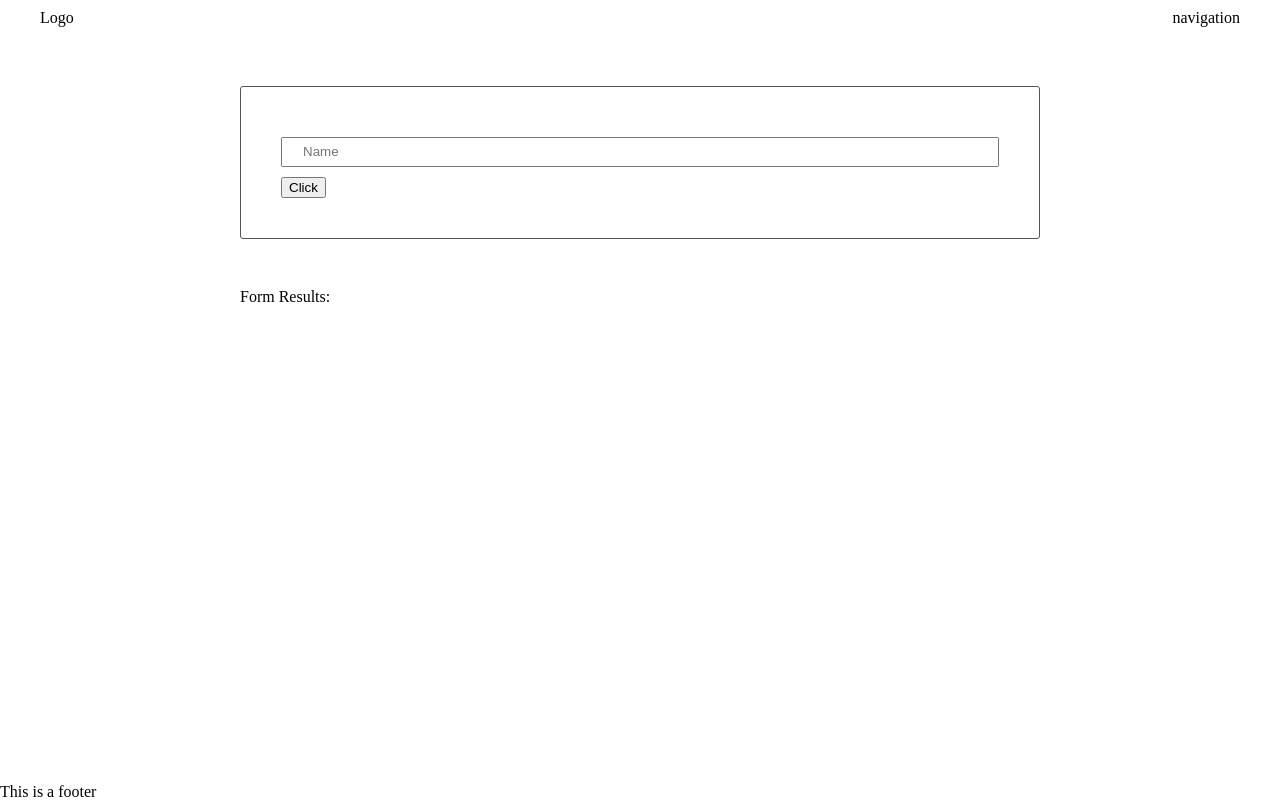
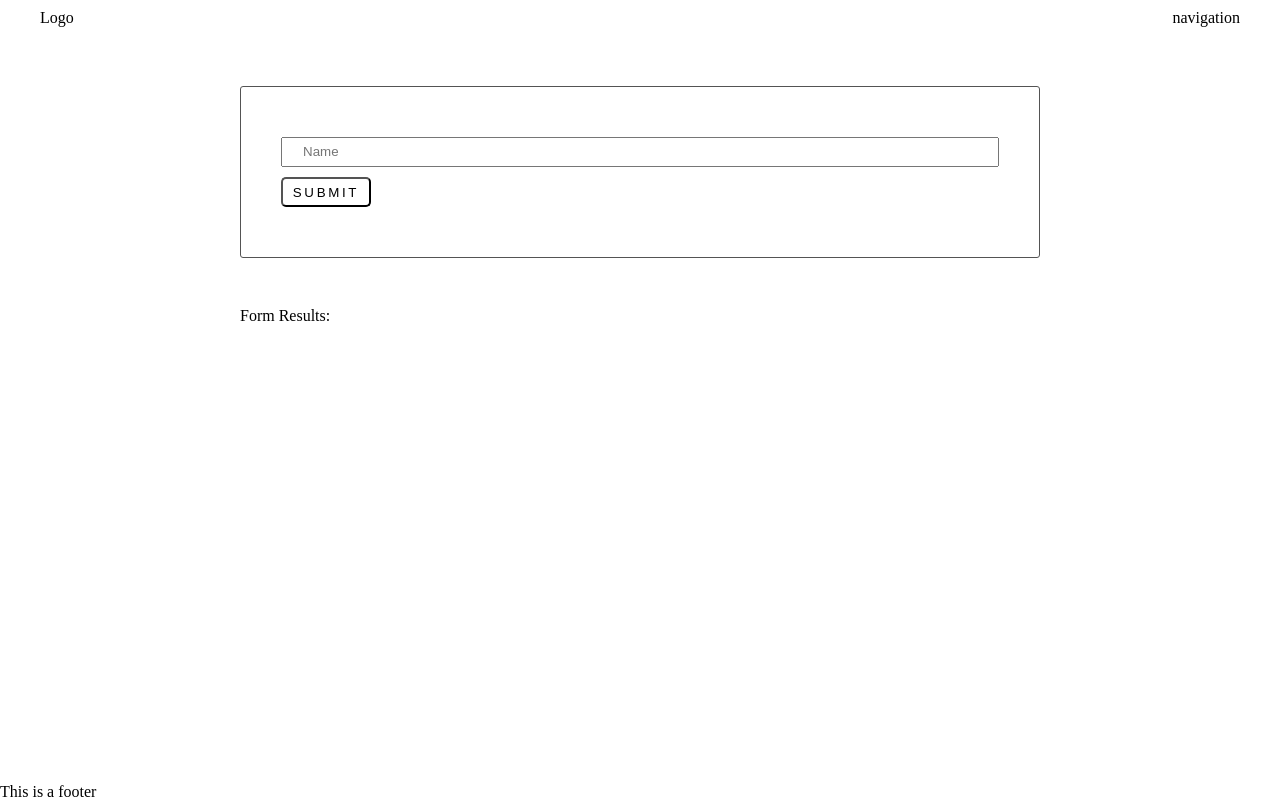
Before and after one commit to mspil88/evaluate-news-nlp, a website: page src/client/views/index.html in a window 1280 px wide. Drawn offline with nearby package versions, Linux system fonts and the light colour scheme; files that its build step writes are made by us from their sources.

Commit message:
submit button styling

```diff
--- a/src/client/styles/base.scss
+++ b/src/client/styles/base.scss
@@ -1,3 +1,4 @@
+
 body {
     display: flex;
     flex-direction: column;
--- a/src/client/styles/form.scss
+++ b/src/client/styles/form.scss
@@ -1,3 +1,9 @@
+$btn-font: arial;
+$btn-color: white;
+$btn-color-hover: black;
+$btn-font-color-hover: white;
+
+
 form {
     border: 1px solid #545454;
     border-radius: 3px;
@@ -10,3 +16,22 @@ input {
     line-height: 16px;
     margin: 10px 0;
 }
+
+button {
+    border-radius: 5px;
+    justify-content: space-evenly;
+    background-color: $btn-color;
+    align-items: center;
+    font-family: $btn-font;
+    height: 30px;
+    width: 90px;
+    margin-bottom: 10px;
+    transition: all 1s ease;
+    text-transform: uppercase;
+    letter-spacing: 0.2em;
+
+    &:hover {
+        background-color: $btn-color-hover;
+        color: $btn-font-color-hover;
+    }
+}
--- a/src/client/views/index.html
+++ b/src/client/views/index.html
@@ -30,7 +30,7 @@
 
                 <form onsubmit="return Client.handleSubmit(event)">
                     <input id="name" type="text" name="input" value="" placeholder="Name">
-                    <button type="submit" name="" value="submit">Click</button>
+                    <button type="submit" name="" value="submit">Submit</button>
                 </form>
 
             </section>
```
